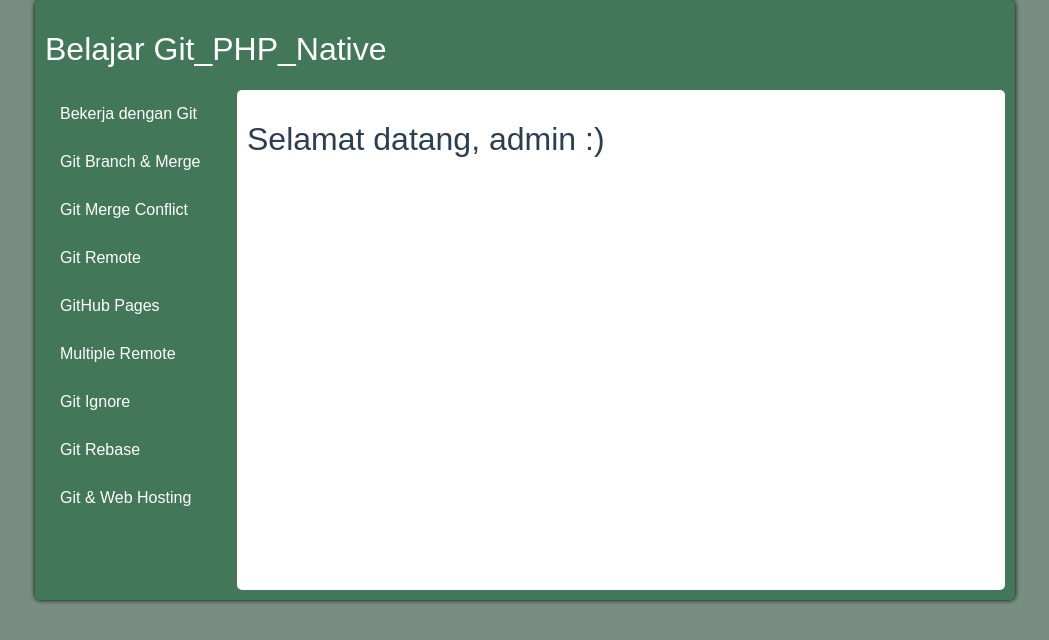
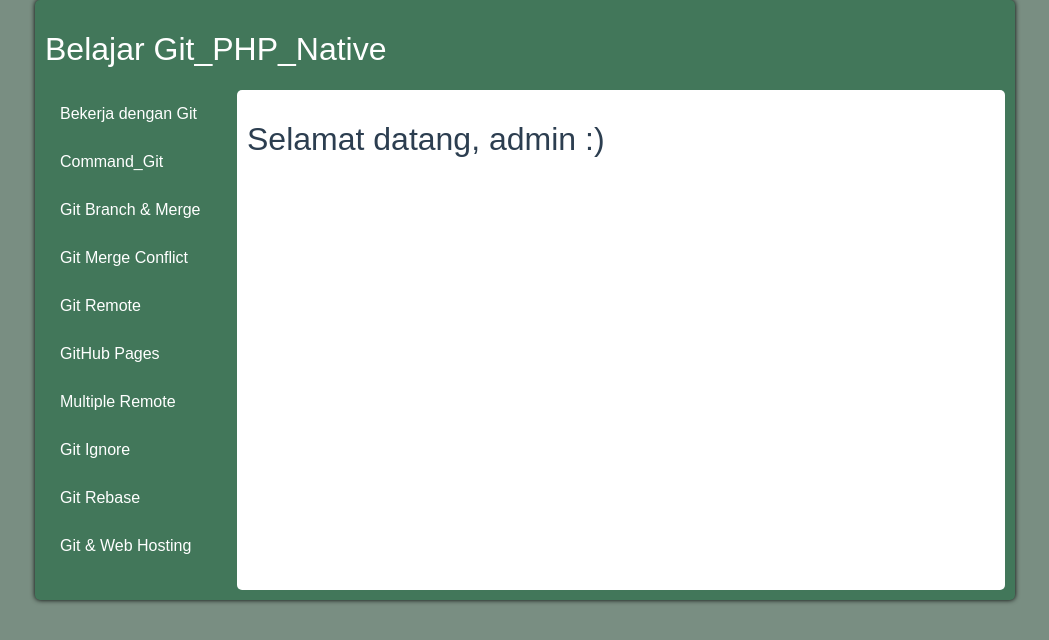
Before and after one commit to arrytekaje/belajar-GitHub, a PHP site: page /home.php in a window 1280 px wide. Shown: the top 640 px of the page, without its empty margins (115-1164 px from the left). Run offline with PHP 8.4, Linux system fonts and the light colour scheme.

Commit message:
Masih mengedit file home.php

```diff
--- a/Command_Git.php
+++ b/Command_Git.php
@@ -17,3 +17,5 @@ git log --all --decorate --oneline --graph
 alias graph="git log --all --decorate --oneline --graph"
 
 alias sts="git status"
+
+git branch
--- a/home.php
+++ b/home.php
@@ -16,6 +16,7 @@
         <div class="sidebar">
             <ul>
                 <li><a href="#">Bekerja dengan Git</a></li>
+                <li><a href="#">Command_Git</a></li>
                 <li><a href="#">Git Branch & Merge</a></li>
                 <li><a href="#">Git Merge Conflict</a></li>
                 <li><a href="#">Git Remote</a></li>
```
